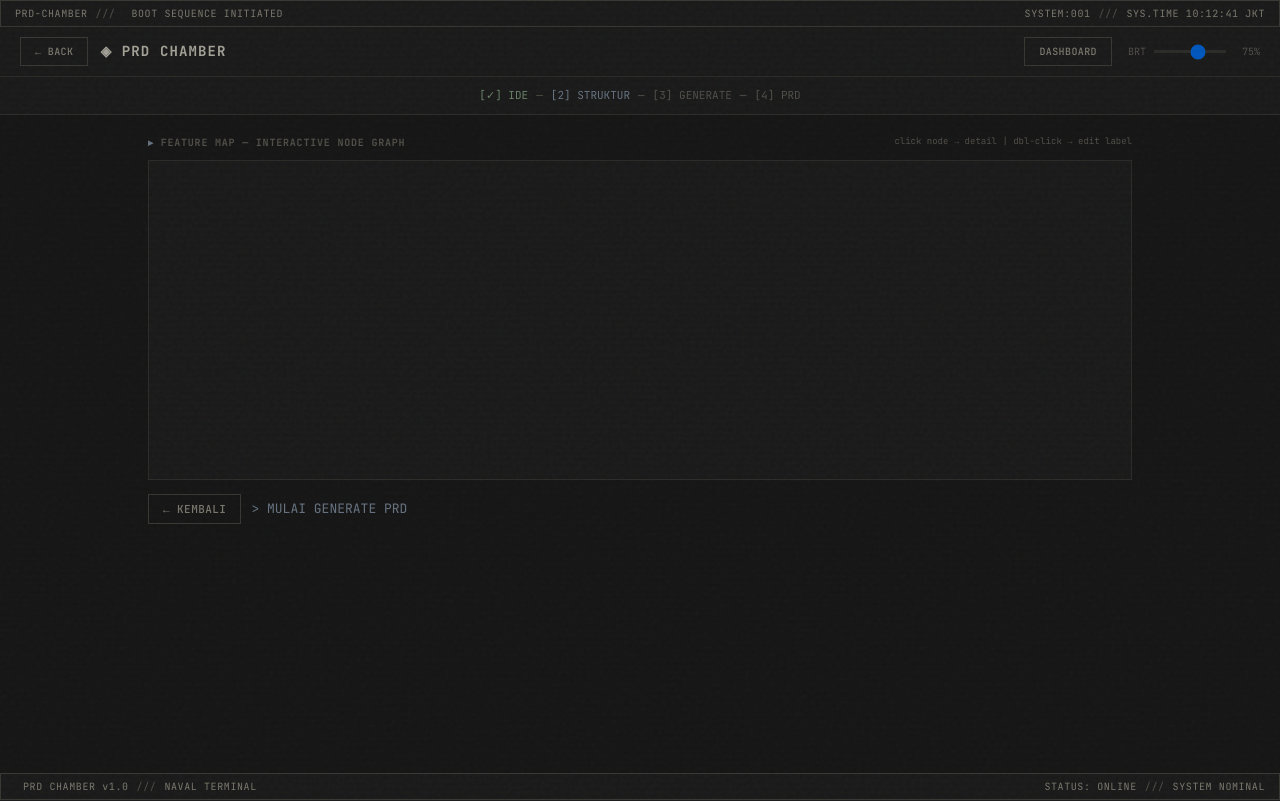
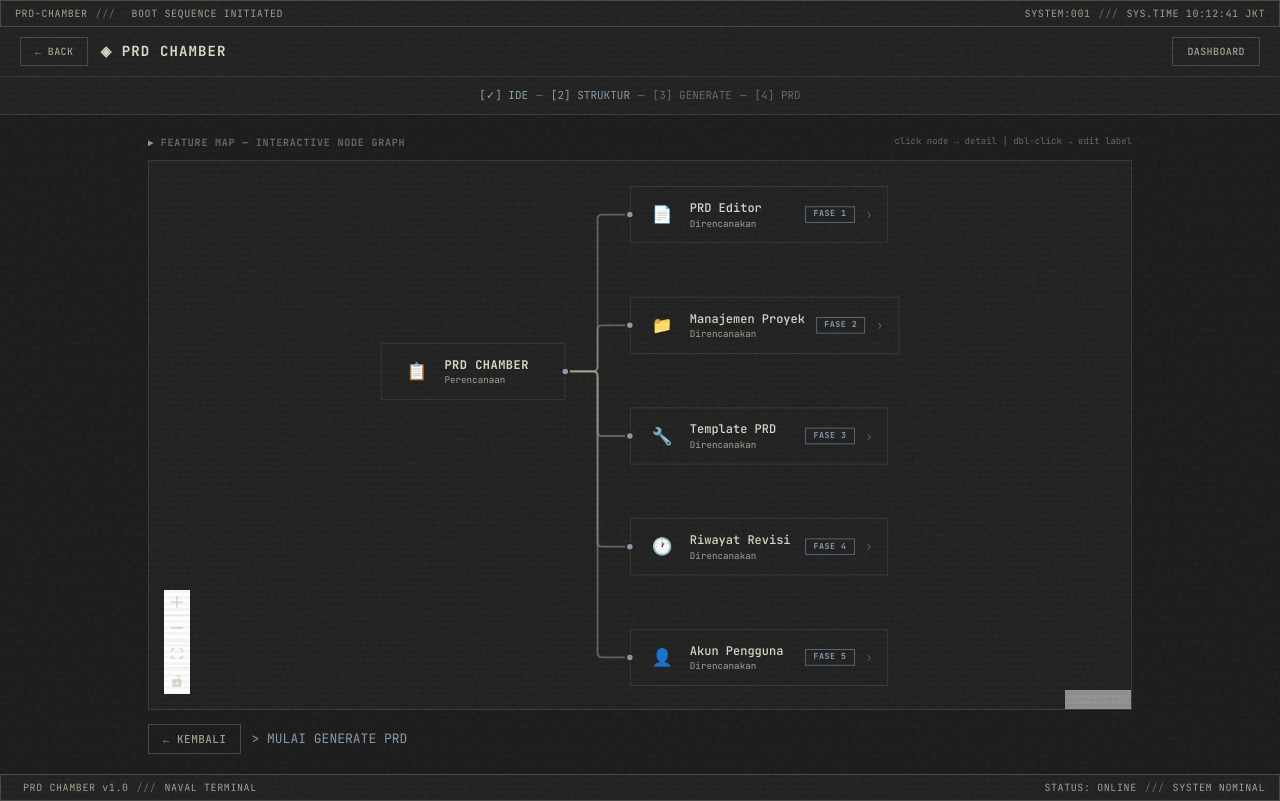
Before and after one commit to zettxh/prd-chamber, a React (Vite) app: page /project/1/structure in a window 1280 px wide. Built offline with nearby package versions, Linux system fonts and the light colour scheme.

Commit message:
fix: remove brightness slider — default full 100% + fix StructurePage height

```diff
--- a/src/components/BrightnessSlider.tsx
+++ /dev/null
@@ -1,27 +0,0 @@
-import { useBrightnessStore } from '../stores/brightness';
-
-export default function BrightnessSlider() {
-  const { level, setLevel } = useBrightnessStore();
-
-  return (
-    <div className="flex items-center gap-2" style={{ fontSize: 10, color: 'var(--text-muted)' }}>
-      <span>BRT</span>
-      <input
-        type="range"
-        min={30}
-        max={100}
-        value={level}
-        onChange={e => setLevel(Number(e.target.value))}
-        style={{
-          WebkitAppearance: 'none',
-          width: 72,
-          height: 3,
-          background: 'var(--border)',
-          outline: 'none',
-          cursor: 'pointer',
-        }}
-      />
-      <span style={{ width: 26, textAlign: 'right' }}>{level}%</span>
-    </div>
-  );
-}
--- a/src/components/Layout.tsx
+++ b/src/components/Layout.tsx
@@ -1,7 +1,6 @@
 import { useEffect } from 'react';
 import type { ReactNode } from 'react';
 import { useLocation, useNavigate } from 'react-router-dom';
-import BrightnessSlider from './BrightnessSlider';
 import TopStepper from './TopStepper';
 
 interface Props {
@@ -90,7 +89,6 @@ export default function Layout({ children, showBack = false, showStepper = true
               DASHBOARD
             </button>
           )}
-          <BrightnessSlider />
         </div>
       </nav>
 
--- a/src/pages/LoginPage.tsx
+++ b/src/pages/LoginPage.tsx
@@ -1,12 +1,10 @@
 import { useState } from 'react';
 import { useNavigate } from 'react-router-dom';
-import { useBrightnessStore } from '../stores/brightness';
 
 export default function LoginPage() {
   const [username, setUsername] = useState('');
   const [password, setPassword] = useState('');
   const navigate = useNavigate();
-  const { level } = useBrightnessStore();
 
   const handleSubmit = (e: React.FormEvent) => {
     e.preventDefault();
@@ -22,7 +20,7 @@ export default function LoginPage() {
           <span style={{ color: 'var(--text-muted)' }}>///</span>
           <span>AUTH GATEWAY</span>
         </div>
-        <div style={{ fontSize: 10, color: 'var(--text-muted)' }}>BRT {level}%</div>
+        <span>SYSTEM:001</span>
       </div>
 
       <form
--- a/src/pages/StructurePage.tsx
+++ b/src/pages/StructurePage.tsx
@@ -42,7 +42,7 @@ export default function StructurePage() {
         <span style={{ fontSize: 9, color: 'var(--text-muted)' }}>click node → detail | dbl-click → edit label</span>
       </div>
 
-      <div className="term-panel" style={{ minHeight: 320, overflow: 'hidden' }}>
+      <div className="term-panel" style={{ height: 550, overflow: 'hidden' }}>
         <ReactFlow
           nodes={nodes}
           edges={edges}
--- a/src/stores/brightness.ts
+++ /dev/null
@@ -1,29 +0,0 @@
-import { create } from 'zustand';
-
-interface BrightnessStore {
-  level: number;
-  setLevel: (n: number) => void;
-}
-
-export const useBrightnessStore = create<BrightnessStore>((set) => {
-  const stored = typeof window !== 'undefined'
-    ? localStorage.getItem('prd-chamber-brightness')
-    : null;
-  const initial = stored ? Number(stored) : 75;
-
-  if (typeof document !== 'undefined') {
-    queueMicrotask(() => {
-      document.body.style.filter = `brightness(${initial}%)`;
-    });
-  }
-
-  return {
-    level: initial,
-    setLevel: (n: number) =>
-      set(() => {
-        document.body.style.filter = `brightness(${n}%)`;
-        localStorage.setItem('prd-chamber-brightness', String(n));
-        return { level: n };
-      }),
-  };
-});
```
